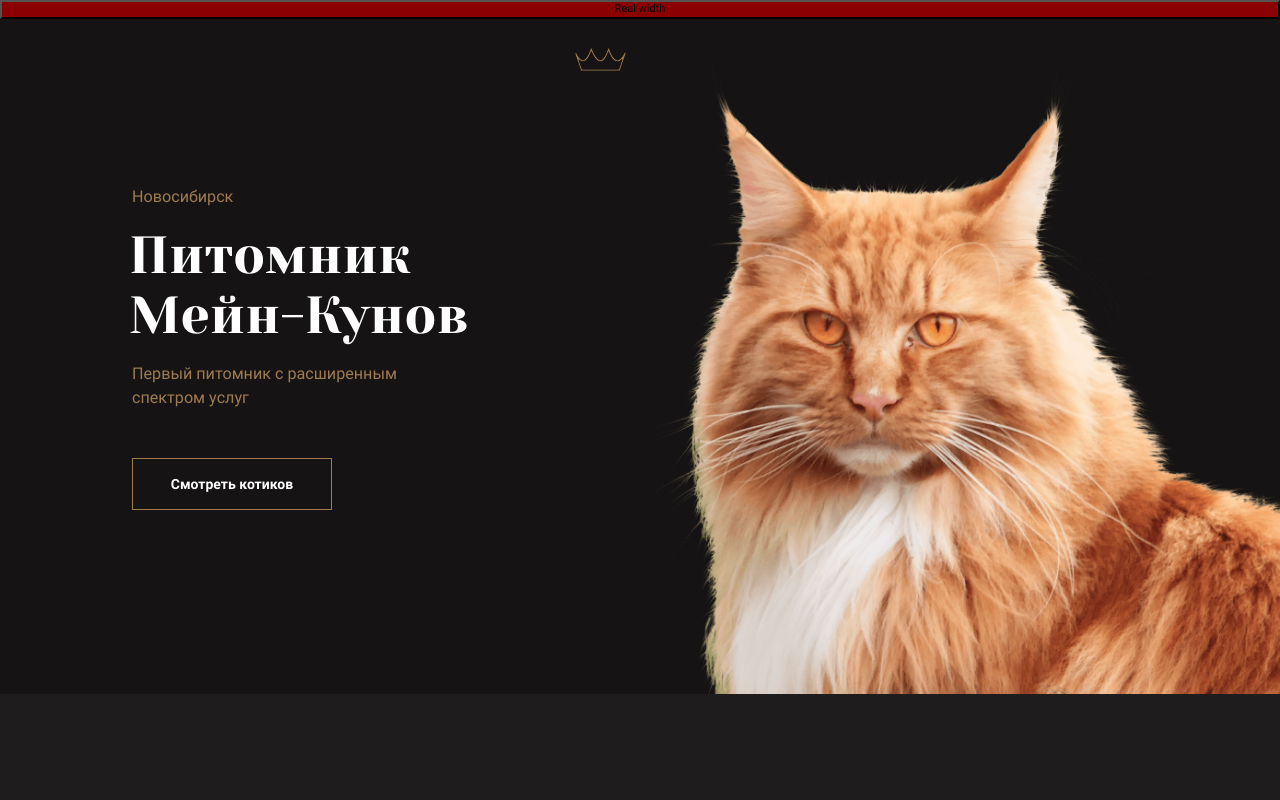
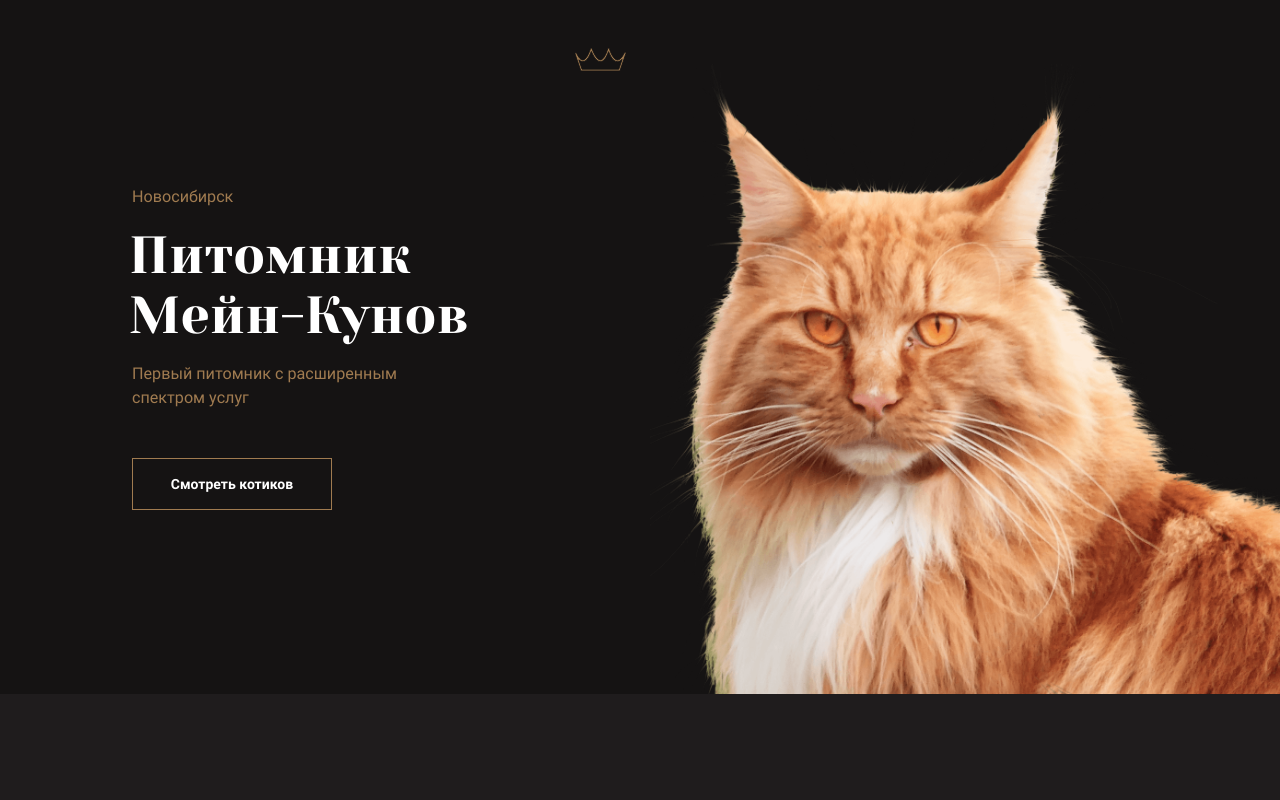
Before and after one commit to daniilpanov/Olymp, a plain HTML site: page index.html in a window 1280 px wide. Shown: the top 800 px of the page. Drawn offline with Linux system fonts and the light colour scheme.

Commit message:
FINAL COMMIT (bremember i didn't remove some developer tools:D)

```diff
--- a/index.html
+++ b/index.html
@@ -14,8 +14,6 @@
 </head>
 <!-- ====== BODY ====== -->
 <body>
-<button onclick="alert(window.innerWidth);return false;" style="z-index: 999;position: fixed;left: 0;right: 0;background-color: #8B0000">
-    Real width</button>
 <!-- Заранее создаём SVG-иконку (корону), чтобы использовать её <u>ниже</u> -->
 <div style="display: none;">
     <svg xmlns="http://www.w3.org/2000/svg" xmlns:xlink="http://www.w3.org/1999/xlink">
```
